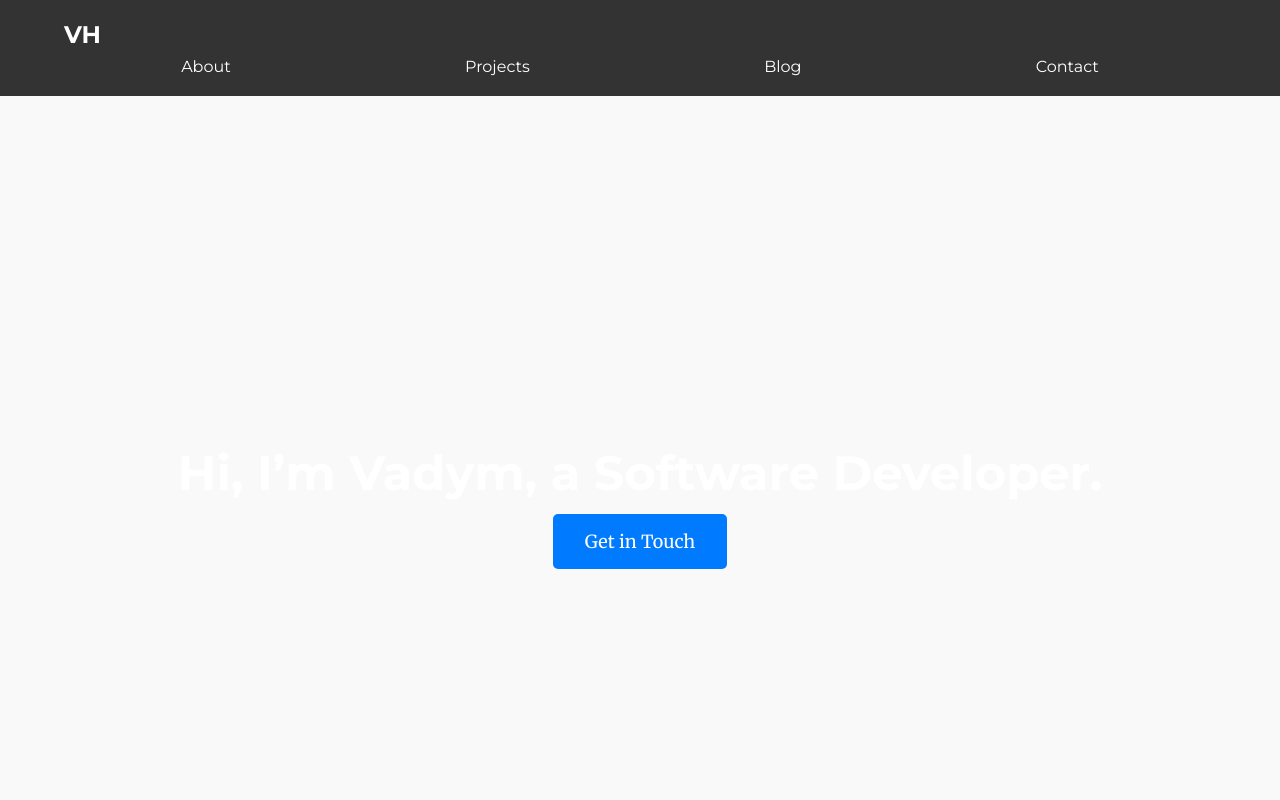
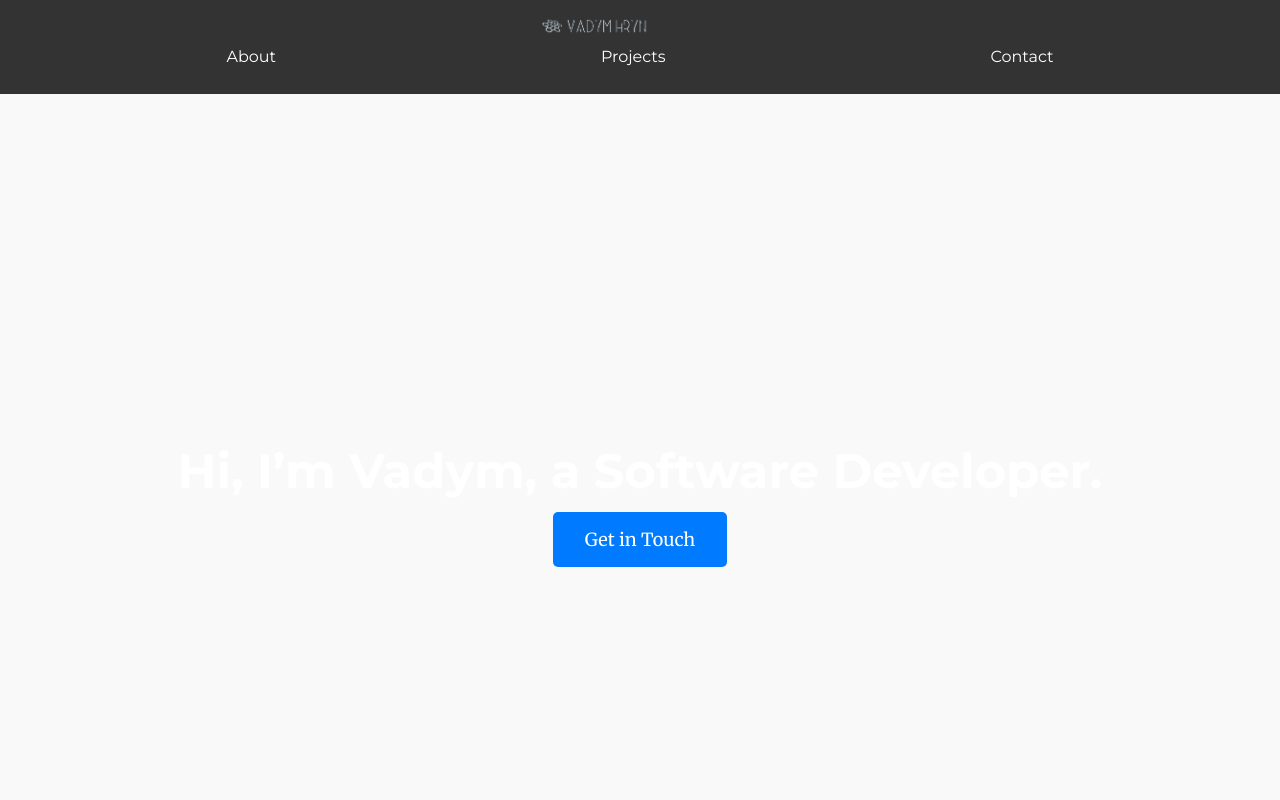
Before and after one commit to Ophilus/portfolio, a plain HTML site: page index.html in a window 1280 px wide. Shown: the top 800 px of the page. Drawn offline with Linux system fonts and the light colour scheme.

Commit message:
add logo

```diff
--- a/index.html
+++ b/index.html
@@ -14,12 +14,11 @@
   <!-- Header Section -->
   <header>
     <div class="container">
-      <div class="logo">VH</div>
+      <a href=""><div class="logo"></div></a>
       <nav>
         <ul>
           <li><a href="#about">About</a></li>
           <li><a href="#projects">Projects</a></li>
-          <li><a href="#blog">Blog</a></li>
           <li><a href="#contact">Contact</a></li>
         </ul>
       </nav>
--- a/styles/styles.css
+++ b/styles/styles.css
@@ -24,10 +24,16 @@
     padding: 1rem 0;
   }
 
-  .logo {
-    font-family: 'Montserrat', sans-serif;
-    font-weight: 700;
-    font-size: 24px;
+  .logo{
+    height: 20px;
+    width: 200px;
+    background:no-repeat url("../images/logo.png");
+    background-size: contain;
+  }
+
+  header a{
+    display: flex;
+    justify-content: center;
   }
 
   header nav ul {
@@ -42,6 +48,10 @@
     font-family: 'Montserrat', sans-serif;
     padding: 0.5rem;
     font-weight: 400;
+  }
+
+  header nav ul li a:hover{
+    color:gray;
   }
 
   /* Hero Section */
```
Also changed, not shown: images/logo.png (added).
